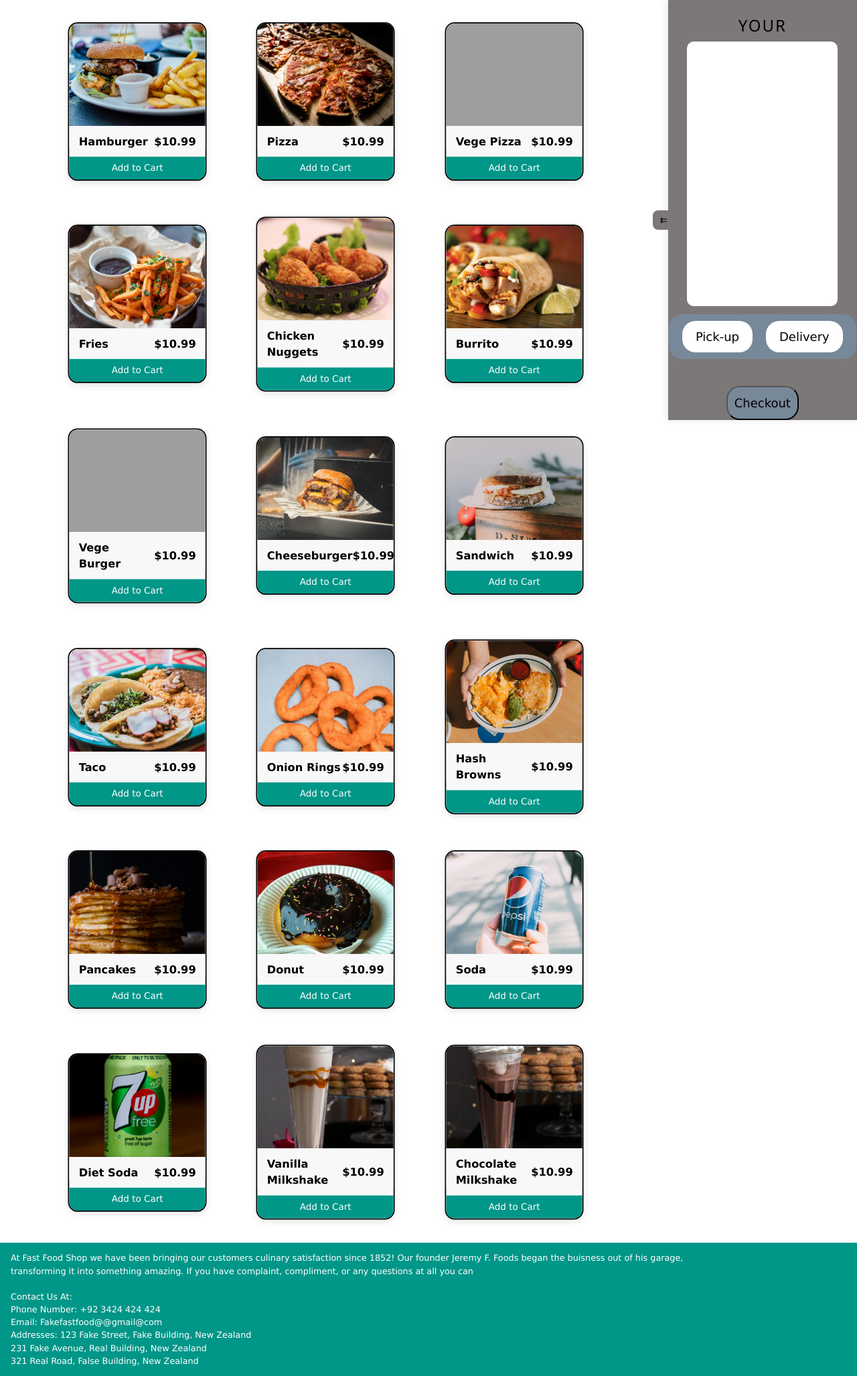
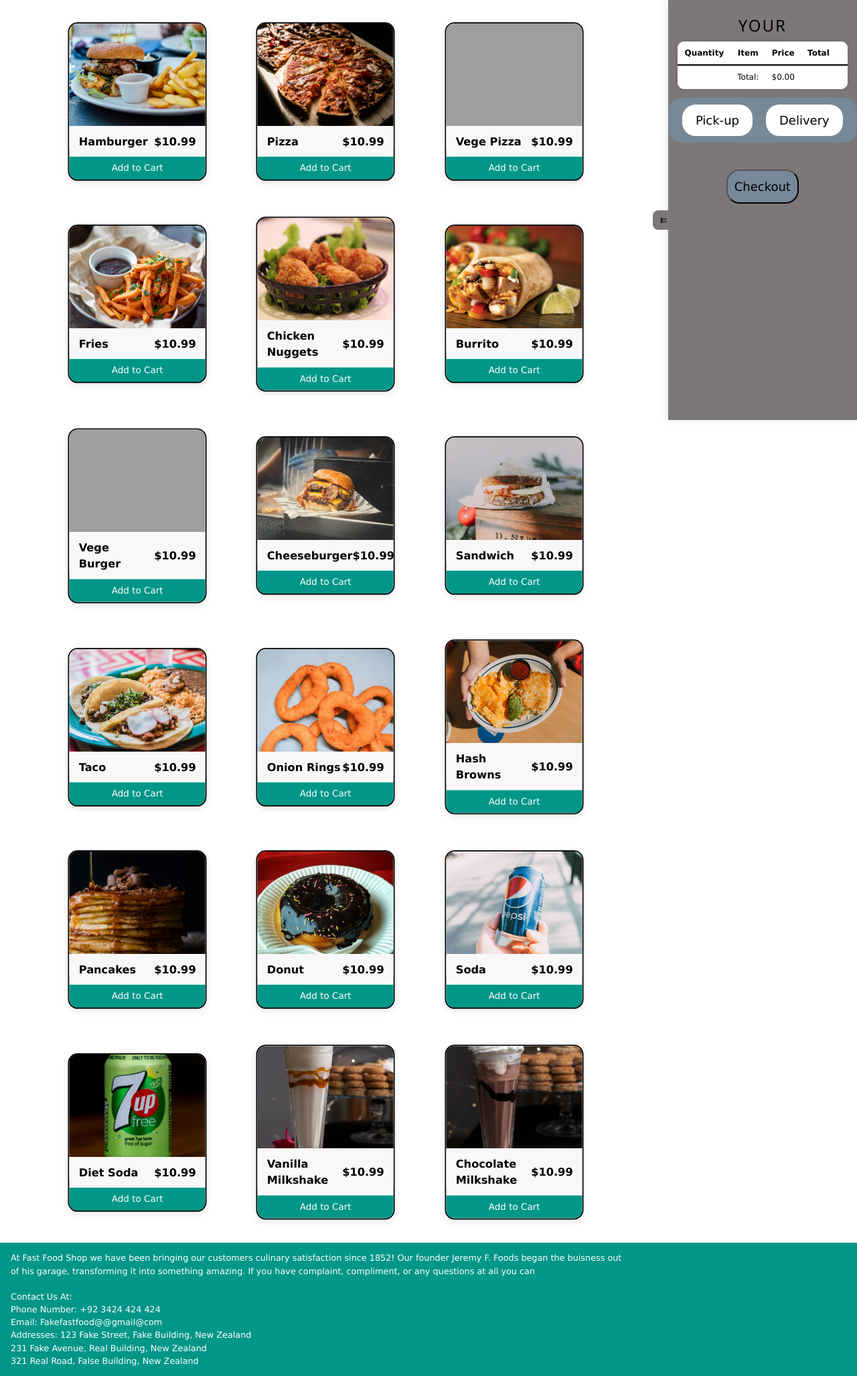
Before and after one commit to Shyam-droid-ui-54-droid/Food-Ordering, a Flask app: page / in a window 1280 px wide. Shown: the part 173-2227 px from the top of the page at 67% size. Run offline with Flask 3, Linux system fonts and the light colour scheme; data comes from the database, SQL or seed files in the repository; grey boxes are pictures that could not be loaded.

Commit message:
Implement cart item removal button

```diff
--- a/app.py
+++ b/app.py
@@ -93,6 +93,19 @@
     session['cart'] = cart
     return jsonify({'cart': cart})
 
+@app.route('/remove_from_cart', methods=['POST'])
+def remove_from_cart():
+    food_id = request.form.get('food_id')
+    if not food_id:
+        return jsonify({'error': 'Missing food_id'}), 400
+
+    cart = session.get('cart', [])
+
+    # Remove the item with matching food_id
+    cart = [item for item in cart if str(item['food_id']) != str(food_id)]
+
+    session['cart'] = cart
+    return jsonify({'cart': cart})
 
 
 # Route to add a new customer (for login, registration)
--- a/static/css/stylesheet.css
+++ b/static/css/stylesheet.css
@@ -167,18 +167,44 @@
     left: 50%;
 }
 
-#cart-items {
+/* This div handles scrolling and the overall look */
+.cart-items-wrapper {
     position: relative;
     top: 30px;
     margin-top: 4vh;
-    width: 80%;
-    padding: 10px;
+    width: 90%;
     border-radius: 10px;
     background-color: white;
-    height: 50vh;
     max-height: 50vh;
+    overflow-y: auto;
     font-size: 0.8em;
-    overflow-y: auto;
+    display:flex;
+    box-shadow: 0 0 8px rgba(0,0,0,0.1);
+}
+
+/* The actual table now just fills the wrapper */
+#cart-items {
+   width: 100%;
+   border-collapse: collapse;
+   background-color: white;
+   margin: 0;
+}
+
+/* Table header sticks to the top */
+#cart-items thead th {
+    position: sticky;
+    top: 0;
+    background-color: white;
+    z-index: 1;
+    text-align: center;
+    padding: 8px;
+    border-bottom: 1px solid #c6c6c6;
+}
+
+/* Table cells */
+#cart-items td {
+    padding: 8px;
+    border-bottom: 1px solid #eee;
 }
 
 #cart-items .item-quantity {
--- a/static/javascript.js
+++ b/static/javascript.js
@@ -2,7 +2,8 @@
 window.addEventListener('scroll', updateCartPosition);
 
 window.addEventListener('load', function () {
-    updateTotalPrice();
+    const cartData = JSON.parse(document.getElementById('cart-data')?.textContent || '[]');
+    updateTotalPrice(cartData);
     document.querySelectorAll('.item-quantity').forEach(input => {
         input.addEventListener('change', function () {
             updateItemTotal(this);
@@ -44,22 +45,48 @@
 }
 
 function updateCartDisplay(cart) {
-    const cartContainer = document.getElementById('cart-items');
-    cartContainer.innerHTML = ''; // Clear current cart display
+    const cartBody = document.querySelector('#cart-items tbody');
+    cartBody.innerHTML = ''; // Clear only tbody
 
     cart.forEach(item => {
-        const itemDiv = document.createElement('tr');
-        itemDiv.classList.add('cart-item');
-        itemDiv.innerHTML = `
+        const itemRow = document.createElement('tr');
+        itemRow.classList.add('cart-item');
+        itemRow.innerHTML = `
             <td><input type="number" class="item-quantity" value="${item.quantity}" min="1" data-food-id="${item.food_id}"></td>
             <td>${item.food_name}</td>
-            <td>$${item.food_price}</td>
-            <td class="item-total">$${item.total_price}</td>
+            <td>$${parseFloat(item.food_price).toFixed(2)}</td>
+            <td class="item-total">$${parseFloat(item.total_price).toFixed(2)}</td>
+            <td><button class="remove-item" data-food-id="${item.food_id}" title="Remove">×</button></td>
         `;
-        cartContainer.appendChild(itemDiv);
+        cartBody.appendChild(itemRow);
+    });
+
+    document.querySelectorAll('.remove-item').forEach(button => {
+        button.addEventListener('click', function () {
+            const foodId = this.getAttribute('data-food-id');
+            removeCartItem(foodId);
+        });
+    });
+
+    document.querySelectorAll('.item-quantity').forEach(input => {
+        input.addEventListener('change', function () {
+            updateItemTotal(this);
+        });
     });
 
     updateTotalPrice(cart);
+}
+
+function removeCartItem(foodId) {
+    fetch('/remove_from_cart', {
+        method: 'POST',
+        body: new URLSearchParams({ food_id: foodId })
+    })
+    .then(response => response.json())
+    .then(data => {
+        updateCartDisplay(data.cart);
+    })
+    .catch(error => console.error('Error removing item:', error));
 }
 
 function updateTotalPrice(cart) {
@@ -79,11 +106,8 @@
     const totalPrice = quantity * price;
     totalCell.textContent = `$${totalPrice.toFixed(2)}`;
 
-    updateTotalPrice();
-
     const foodId = inputElement.getAttribute('data-food-id');
 
-    // Send the updated quantity to the server
     updateCartOnServer(foodId, quantity);
 }
 
@@ -160,11 +184,6 @@
 function toggleDropdown(button) {
     const dropdownContent = button.nextElementSibling;
     if (dropdownContent && dropdownContent.classList.contains('w3-dropdown-content')) {
-        console.log("Dropdown content found");
         dropdownContent.classList.toggle('w3-show');
     }
-    else {
-        console.log("No dropdown content found");
-    }
-    console.log("Dropdown toggled");
 }
--- a/templates/base.html
+++ b/templates/base.html
@@ -70,8 +70,8 @@
 
     <!-- Shared Footer-->
     <footer class="w3-container w3-teal footer">
-    <p>At Fast Food Shop we have been bringing our customers culinary satisfaction since 1852! Our founder Jeremy F. Foods began the buisness out of his garage,
-    <br>transforming it into something amazing. If you have complaint, compliment, or any questions at all you can<br>
+    <p>At Fast Food Shop we have been bringing our customers culinary satisfaction since 1852! Our founder Jeremy F. Foods began the buisness out
+    <br>of his garage, transforming it into something amazing. If you have complaint, compliment, or any questions at all you can<br>
     <br>Contact Us At:
     <br>Phone Number: +92 3424 424 424
     <br>Email: Fakefastfood@@gmail@com
--- a/templates/menu.html
+++ b/templates/menu.html
@@ -34,6 +34,7 @@
         <h3>Your Order</h3>
 
         <!-- Cart Items Table -->
+       <div class="cart-items-wrapper">
         <table id="cart-items">
             <thead>
                 <tr>
@@ -41,6 +42,7 @@
                     <th>Item</th>
                     <th>Price</th>
                     <th>Total</th>
+                    <th></th>
                 </tr>
             </thead>
             <tbody>
@@ -59,7 +61,14 @@
                     </tr>
                 {% endfor %}
             </tbody>
+            <tfoot style="border-top: 2px solid black;">
+                <td></td>
+                <td>Total:</td>
+                <td id="total-price">%0.00</td>
+
+            </tfoot>
         </table>
+    </div>
 
         <!-- Total Price -->
         <div class="total-price">
```
